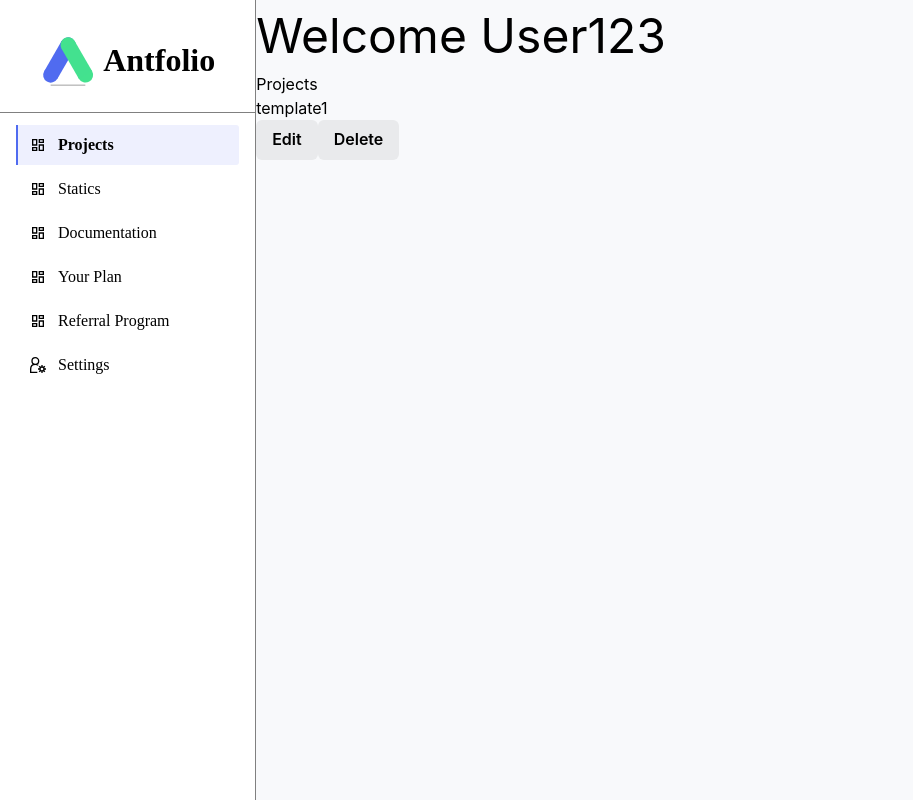
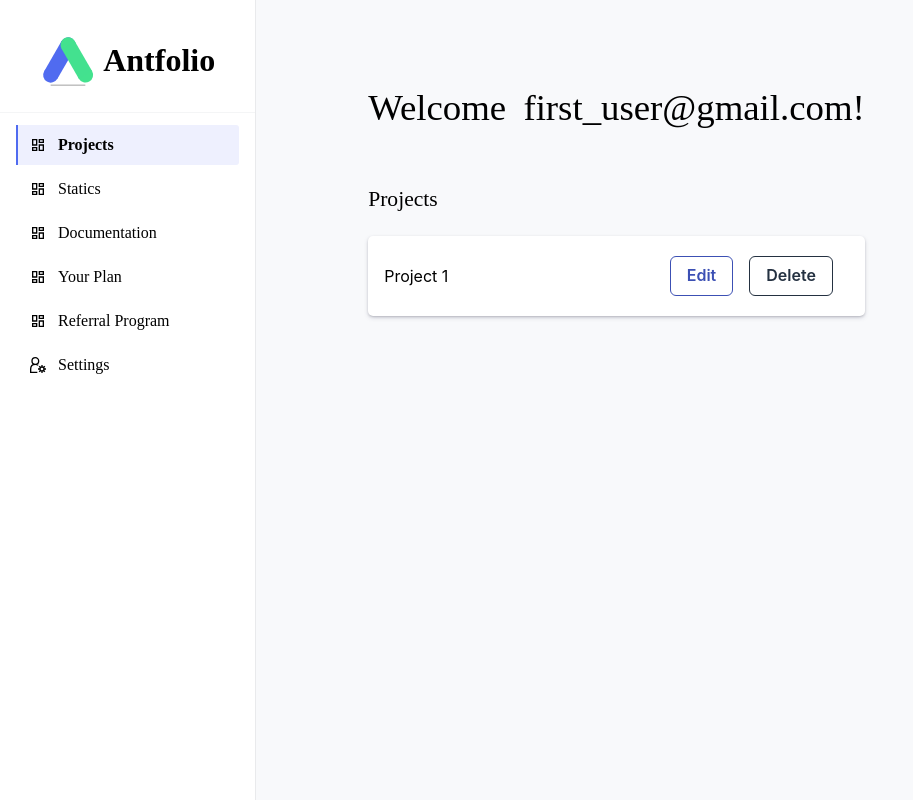
Before and after one commit to Achiaga/open-website-builder, a Next.js app: page /dashboard in a window 1280 px wide. Shown: the whole page, without its empty margins (0-913 px from the left). Built offline with nearby package versions, Linux system fonts and the light colour scheme; a web font is replaced by a local one.

Commit message:
feat: add style dashboard

```diff
--- a/builder/blocks/block-properties.js
+++ b/builder/blocks/block-properties.js
@@ -158,7 +158,7 @@ const boxShadow = {
     },
     {
       value:
-        'rgba(50, 50, 93, 0.25) 0px 2px 5px -1px, rgba(0, 0, 0, 0.3) 0px 1px 3px -1px;',
+        'rgba(50, 50, 93, 0.25) 0px 2px 5px -1px, rgba(0, 0, 0, 0.3) 0px 1px 3px -1px',
       title: 'sm',
     },
     {
--- a/components/dashboard-page/projects.js
+++ b/components/dashboard-page/projects.js
@@ -1,15 +1,65 @@
-import { Box, Text, Button } from '@chakra-ui/react'
+import { Box, Text, Button, background } from '@chakra-ui/react'
 
 const Projects = () => {
   return (
-    <Box>
-      <Text as="h1" fontSize="3rem">
-        Welcome User123
+    <Box marginLeft="7rem" marginTop="5rem">
+      <Text as="h1" fontSize="2.3rem" fontWeight="400" fontFamily="Montserrat">
+        Welcome{' '}
+        <Text as="span" fontWeight="500" pl="0.5rem">
+          first_user@gmail.com
+        </Text>
+        !
       </Text>
-      <Text as="h1">Projects</Text>
-      <Text as="p">template1</Text>
-      <Button>Edit</Button>
-      <Button>Delete</Button>
+      <Box width="full" mb="1.25rem">
+        <Text
+          as="h2"
+          mt="3rem"
+          fontSize="1.35rem"
+          fontWeight="400"
+          fontFamily="Montserrat"
+        >
+          Projects
+        </Text>
+      </Box>
+      <Box
+        display="flex"
+        justifyContent="space-between"
+        alignItems="center"
+        background="white"
+        boxShadow="rgba(50, 50, 93, 0.25) 0px 2px 5px -1px, rgba(0, 0, 0, 0.3) 0px 1px 3px -1px"
+        height="5rem"
+        borderRadius="5px"
+        padding="1rem"
+      >
+        <Text as="p">Project 1</Text>
+        <Box>
+          <Button
+            marginRight="1rem"
+            variant="outline"
+            borderColor="primary.700"
+            color="primary.700"
+            _hover={{
+              background: 'primary.700',
+              color: 'white',
+            }}
+          >
+            Edit
+          </Button>
+          <Button
+            marginRight="1rem"
+            variant="outline"
+            borderColor="black"
+            color="black"
+            _hover={{
+              borderColor: 'red.700',
+              background: 'red.700',
+              color: 'white',
+            }}
+          >
+            Delete
+          </Button>
+        </Box>
+      </Box>
     </Box>
   )
 }
--- a/components/dashboard-page/sidebar.js
+++ b/components/dashboard-page/sidebar.js
@@ -45,6 +45,7 @@ const Sidebar = () => {
       minHeight="100vh"
       width="25%"
       borderRight="1px solid gray"
+      borderColor="gray.100"
       bg="white"
     >
       <Box
@@ -55,6 +56,7 @@ const Sidebar = () => {
         alignItems="center"
         paddingBottom="1.5rem"
         borderBottom="1px solid gray"
+        borderColor="gray.50"
       >
         <LogoSvg width="3.5rem" />
         <Text as="h1" fontWeight="600" fontSize="2rem" fontFamily="Montserrat">
--- a/custom-theme.js
+++ b/custom-theme.js
@@ -31,6 +31,7 @@ export const customTheme = {
     },
     red: {
       400: '#FB1164',
+      700: '#FF0101',
     },
     green: {
       400: '#43E28E',
```
